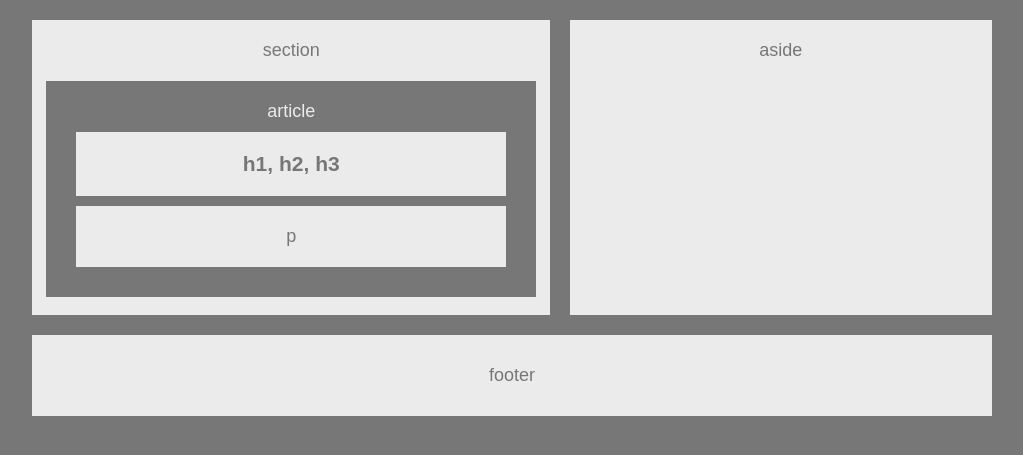
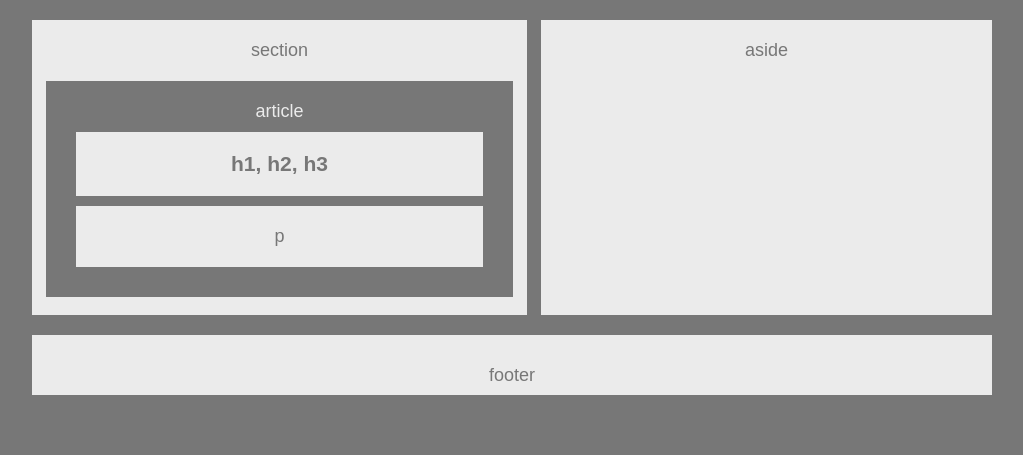
Before and after one commit to rgtalbot/HW-Wireframe, a PHP site: page / in a window 1280 px wide. Shown: the part 222-677 px from the top of the page, without its empty margins (128-1151 px from the left). Run offline with PHP 8.4, Linux system fonts and the light colour scheme.

Commit message:
version 2.3

```diff
--- a/style.css
+++ b/style.css
@@ -38,7 +38,7 @@ nav {
 section {
 	background-color: #ebebeb;
 	width: 54%;
-	max-width: 600px;
+	max-width: 495px;
 	height: 295px;
 	float: left;
 	overflow: hidden;
@@ -73,7 +73,7 @@ h1, p {
 
 aside {
 	background-color: #ebebeb;
-	width: 44%;
+	width: 47%;
 	max-width: 495px;
 	height: 295px;
 	float: right;
@@ -90,7 +90,6 @@ footer {
 	width: 100%;
 	max-width: 960px;
 	bottom:0;
-	width: 100%
 	height: 60px;
 	margin-top: 20px;
 	margin-right: auto;
```
